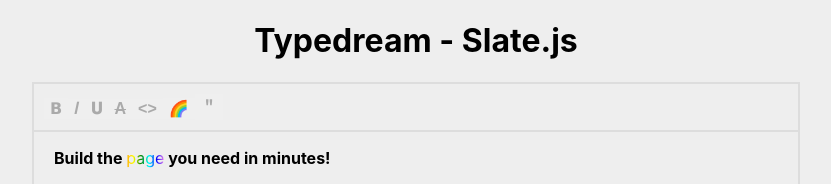
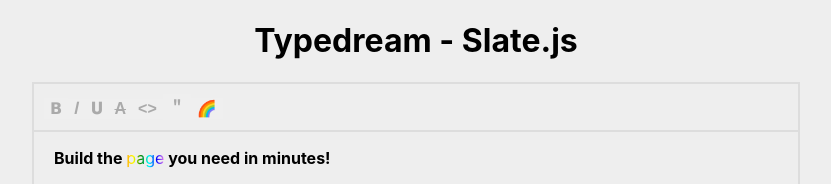
Before and after one commit to mar-sh/typedream-take-home-challenge, a Next.js app: page / in a window 1280 px wide. Shown: the top 184 px of the page, without its empty margins (224-1055 px from the left). Built offline with nearby package versions, Linux system fonts and the light colour scheme.

Commit message:
reorder toolbar button

```diff
--- a/components/Toolbar.js
+++ b/components/Toolbar.js
@@ -87,8 +87,8 @@
         <strike>A</strike>
       </Button>
       <Button format="code">{"<>"}</Button>
+      <BlockButton format="block-quote">＂</BlockButton>
       <Button format="rainbow">🌈</Button>
-      <BlockButton format="block-quote">＂</BlockButton>
     </div>
   );
 };
```
